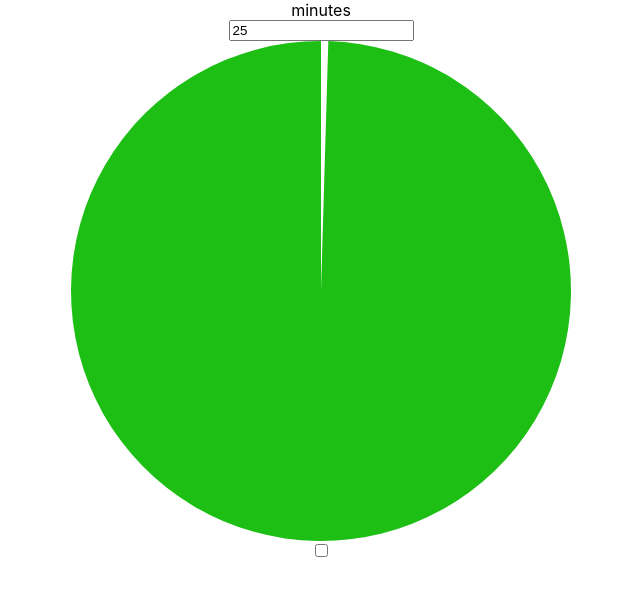
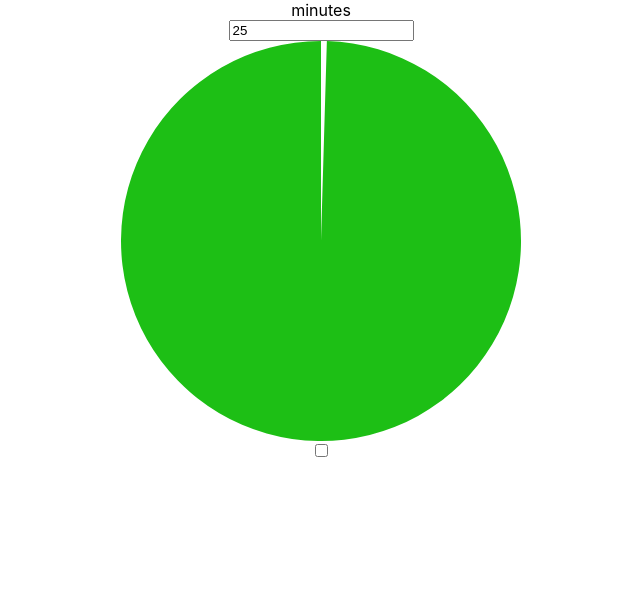
Before and after one commit to NoamRa/timer, a React (Create React App) app: page / in a window 1280 px wide. Shown: the top 596 px of the page, without its empty margins (319-959 px from the left). Built offline with nearby package versions, Linux system fonts and the light colour scheme.

Commit message:
refactor time display, handle edge cases

```diff
--- a/src/App.tsx
+++ b/src/App.tsx
@@ -3,21 +3,28 @@ import "./App.css";
 import CirclePart from "./Components/CirclePart";
 import useInterval from "./logic/useInterval";
 import TimeInput from "./Components/TimeInput";
+import TimeDisplay from "./Components/TimeDisplay";
 
 const initialTimerDuration: number = 25 * 60; // in seconds
+const initialDegrees: number = 0.01 // will show full circle
 
 const App: React.FC = (): JSX.Element => {
   const getNow = (): number => Math.trunc(new Date().getTime() / 1000);
-  const calcDegreesPerSecond = (timerDuration: number) => 360 / timerDuration;
+  const calcDegreesPerSecond = (timerDuration: number) =>
+    // protect division by zero
+    timerDuration === 0 ? 360 : 360 / timerDuration;
 
   // init
   const now: number = getNow();
   // timerDuration is in seconds
-  let [timerDuration, setTimerDuration] = useState(initialTimerDuration);
-  let [startTime, setStartTime] = useState(now);
+  let [timerDuration, setTimerDuration] = useState<number>(
+    initialTimerDuration
+  );
+  let [startTime, setStartTime] = useState<number>(now);
   let degreesPerSecond: number = calcDegreesPerSecond(timerDuration);
-  let [degrees, setDegrees] = useState(degreesPerSecond * (startTime - now));
-  let [showNumericTimer, setShowNumericTimer] = useState(false);
+  let [degrees, setDegrees] = useState<number>(initialDegrees);
+  let [showNumericTimer, setShowNumericTimer] = useState<boolean>(false);
+  let [delay, setDelay] = useState<number | null>(1000);
 
   const handleTimeChange = (evt: SyntheticEvent): void => {
     const updatedTimerDuration: number =
@@ -27,27 +34,16 @@ const App: React.FC = (): JSX.Element => {
 
     const now = getNow();
     setStartTime(now);
-    degrees = degreesPerSecond * (now - startTime);
+    setDegrees(initialDegrees);
+    setDelay(1000);
   };
 
   useInterval(() => {
     // update remaining time every second
     const secondsPassed: number = getNow() - startTime;
     setDegrees(degreesPerSecond * secondsPassed);
-  }, 1000);
-
-  const renderTimeDisplay = (): JSX.Element => {
-    const now: number = getNow();
-    const passed: number = now - startTime;
-    const remaining = Math.abs(now - startTime - timerDuration);
-    return (
-      <React.Fragment>
-        Time Passed - {`${Math.trunc(passed / 60)}:${passed % 60}`}
-        <br />
-        Time Remaining - {`${Math.trunc(remaining / 60)}:${remaining % 60}`}
-      </React.Fragment>
-    );
-  };
+    secondsPassed >= timerDuration && setDelay(null);
+  }, delay!);
 
   return (
     <div className="app">
@@ -56,13 +52,20 @@ const App: React.FC = (): JSX.Element => {
         value={timerDuration / 60}
         onChange={handleTimeChange}
       />
-      <CirclePart diameter={500} degrees={degrees} />
-      <input
-        type="checkbox"
-        checked={showNumericTimer}
+
+      {delay ? (
+        <CirclePart diameter={400} degrees={degrees || initialDegrees} />
+      ) : (
+        <h1>your time is up!</h1>
+      )}
+
+      <TimeDisplay
+        now={now}
+        startTime={startTime}
+        timerDuration={timerDuration}
+        showNumericTimer={showNumericTimer}
         onChange={() => setShowNumericTimer(!showNumericTimer)}
       />
-      {showNumericTimer && renderTimeDisplay()}
     </div>
   );
 };
```
